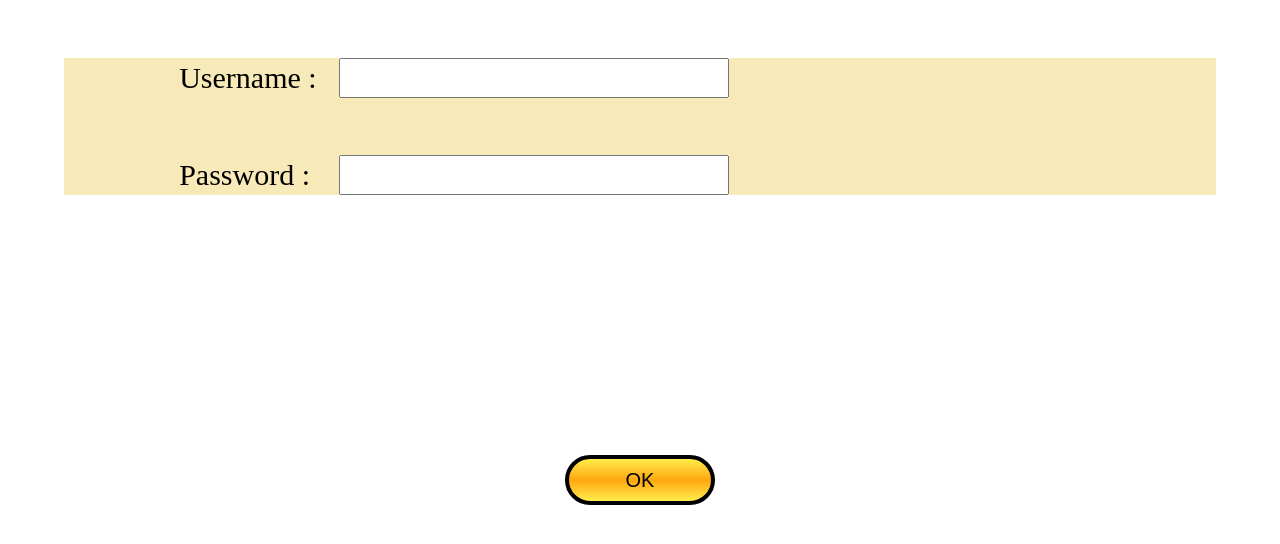
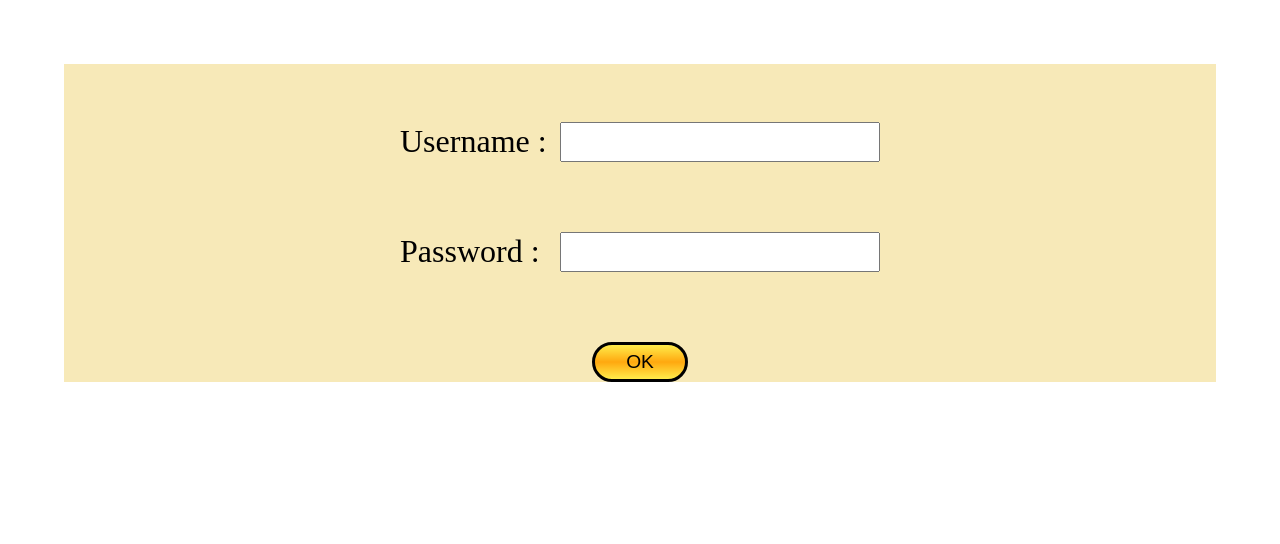
Before and after one commit to doc-richy/doc-richy.github.io, a plain HTML site: page html_page/login.html in a window 1280 px wide. Drawn offline with Linux system fonts and the light colour scheme.

Commit message:
Add files via upload

```diff
--- a/html_page/styles/login.css
+++ b/html_page/styles/login.css
@@ -6,28 +6,29 @@
   --color-scroll-track: #ffec4b;
   --color-scrool-thumb: #FFA80F;
 
-  --font-header: 30px;
-  --font-footer: 25px;
-  --font-p: 30px;
-  --font-buttons: 20px;
+  --font-header: 2rem;
+  --font-footer: 1.5rem;
+  --font-p: 1.5rem;
+  --font-buttons: 1.2rem;
 
-  --btn-width: 150px;
-  --bnt-height: 50px;
+  --btn-width: 6rem;
+  --bnt-height: 2.5rem;
 
-  --img-w: 128px;
-  --img-h: 128px;
+  --img-w: 5rem;
+  --img-h: 5rem;
   --div-x-img: 6;
-  --margin-top-html: 100px;
-  --margin-line: 10px;
-  --margin-flex: 10%;
+  --margin-top-html: 5rem;
+  --margin-line: 0.8rem;
+  --margin-flex: 5%;
 
-  --margin-p-h: 20px;
-  --margin-p-v: 10px;
-  --margin-footer-right: 50px;
-  --scroll-bar-dim: 15px;
+  --margin-p-h: 1.2rem;
+  --margin-p-v: 0.8rem;
+  --margin-footer-right: 2rem;
+  --scroll-bar-dim: 1rem;
 
-  --win-innerheight: 500px;
-  --label-width:150px;
+  --win-innerheight: 35rem;
+  --label-width: 10rem;
+  --input-width: 20rem;
 }
 
 ::-webkit-scrollbar {
@@ -56,7 +57,7 @@ main {
 main > p {
   font-size: var(--font-p);
   margin: var(--margin-p-v) var(--margin-p-h);
-  text-align: left;
+  text-align: justify;
 }
 
 
@@ -64,14 +65,15 @@ main > p {
   display: flex;
   flex-direction: row;
   align-items: center;
-  justify-content: flex-start;
-  width: 90%;
+  justify-content: center;
+  width: 100%;
 
  /*  border: 2px solid black; */
   /* column-gap: 10px; */
   /* margin: var(--margin-line) var(--margin-line); */
   margin-top: 5%;
-  margin-left: 10%;
+  margin-left: auto;
+  margin-right: auto;
   font-size: var(--font-header);
 }
 
@@ -79,8 +81,7 @@ main > p {
   width: var(--label-width);
 }
 
-button {
-/*   align-self: flex-end; */
+/* button {
   width: var(--btn-width);
   height: var(--bnt-height);
   background: linear-gradient( #FFEC4B,#FFA80F,#FFEC4B);
@@ -92,6 +93,16 @@ button {
   transform: translate(-50%, -50%);
   border-radius: calc(var(--bnt-height) / 2);
   border: calc(0.08 * var(--bnt-height)) solid black;
+} */
+
+button {
+  width: var(--btn-width);
+  height: var(--bnt-height);
+  background: linear-gradient( #FFEC4B,#FFA80F,#FFEC4B);
+  font-size: var(--font-buttons);
+  border-radius: calc(var(--bnt-height) / 2);
+  border: calc(0.08 * var(--bnt-height)) solid black;
+  margin-top: 5%;
 }
 
 button:hover {
@@ -100,14 +111,19 @@ button:hover {
 
 #mainLogin{
   margin-top: 5%;
-  margin: auto;
+  margin-left: auto;
+  margin-right: auto;
   width: 90%;
+  display: flex;
+  flex-direction: column;
+  align-items: center;
+  justify-content: center;
 }
 
 #mainLogin input{
-  margin-left: 10px;
-  height: 40px;
-  font-size: 30px;
+  width: var(--input-width);
+  height: 2.5rem;
+  font-size: var(--font-p);
 }
 
 /* #mainLogin button{
```
